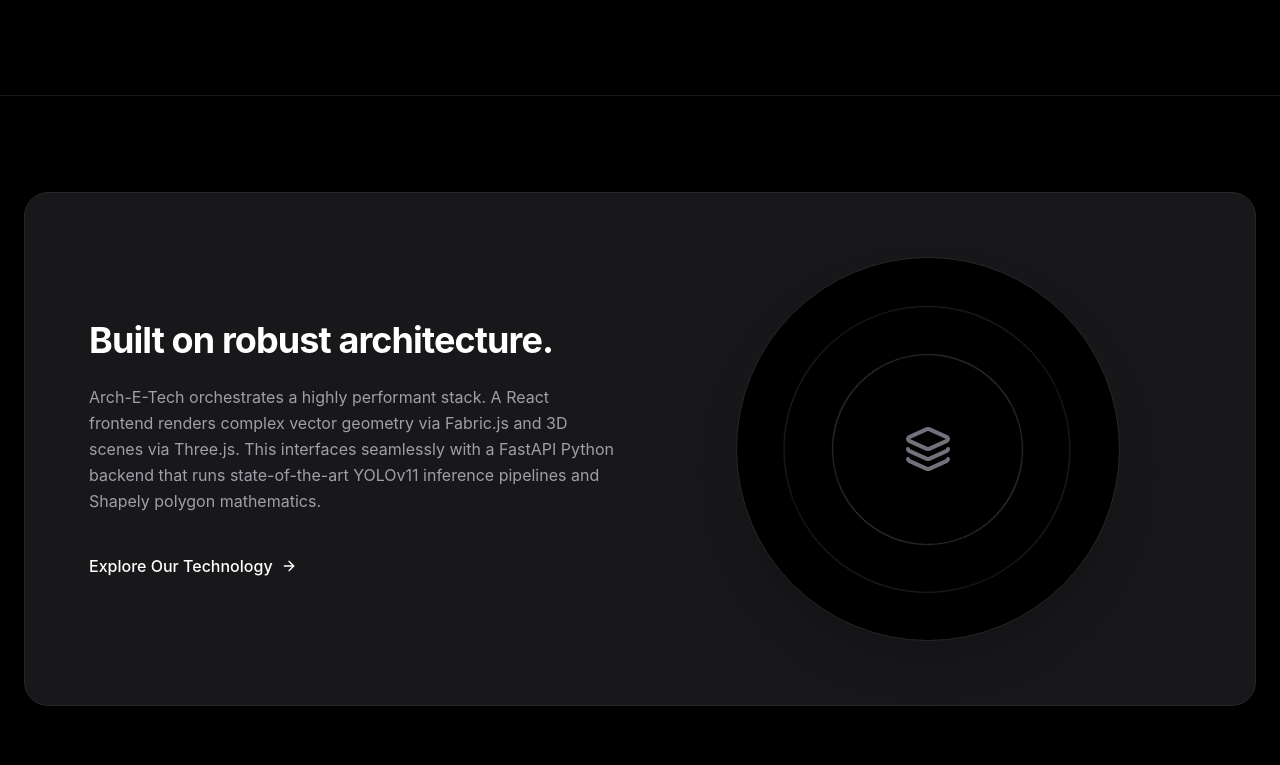
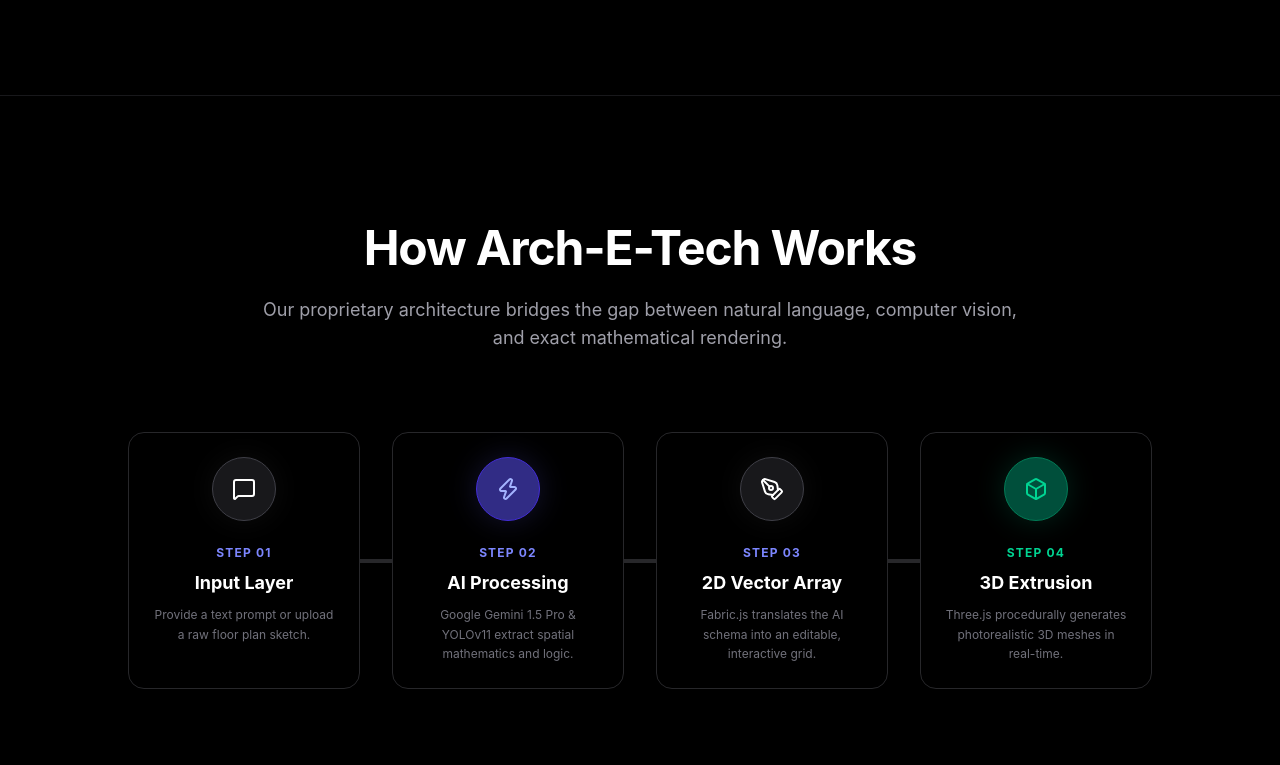
Before and after one commit to Raghavnv/Arch-E-Tech, a React (Vite) app in the folder client/: page / in a window 1280 px wide. Shown: the part 1935-2700 px from the top of the page. Built offline with nearby package versions, Linux system fonts and the light colour scheme.

Commit message:
Fix Canvas2D prop causing Studio blank screen and build GSAP Pipeline Infographic

```diff
--- a/client/src/components/Canvas2D.jsx
+++ b/client/src/components/Canvas2D.jsx
@@ -1,7 +1,7 @@
 import { useEffect, useRef } from 'react';
 import { fabric } from 'fabric';
 
-export default function Canvas2D({ drawingMode }) {
+export default function Canvas2D({ drawingMode, setCanvasElements }) {
   const canvasRef = useRef(null);
   const fabricRef = useRef(null);
   const isDrawing = useRef(false);
--- a/client/src/components/LandingPage.jsx
+++ b/client/src/components/LandingPage.jsx
@@ -40,17 +40,19 @@ export default function LandingPage() {
       );
 
       // Docs section reveal
-      gsap.fromTo('.docs-section',
-        { opacity: 0, y: 30 },
+      gsap.fromTo('.tech-step',
+        { opacity: 0, y: 40, scale: 0.95 },
         {
           scrollTrigger: {
             trigger: '#technology',
-            start: 'top 90%',
+            start: 'top 80%',
           },
           opacity: 1,
           y: 0,
-          duration: 1,
-          ease: 'power2.out'
+          scale: 1,
+          duration: 0.8,
+          stagger: 0.2,
+          ease: 'back.out(1.2)'
         }
       );
     });
@@ -182,24 +184,66 @@ export default function LandingPage() {
         </section>
 
         {/* Technology / Architecture Section */}
-        <section id="technology" className="px-6 max-w-7xl mx-auto py-24 border-t border-zinc-900">
-          <div className="docs-section bg-zinc-900 border border-zinc-800 rounded-3xl p-10 md:p-16 flex flex-col md:flex-row gap-12 items-center">
-            <div className="flex-1 space-y-6">
-              <h2 className="text-3xl md:text-4xl font-bold text-white tracking-tight">Built on robust architecture.</h2>
-              <p className="text-zinc-400 leading-relaxed">
-                Arch-E-Tech orchestrates a highly performant stack. A React frontend renders complex vector geometry via Fabric.js and 3D scenes via Three.js. This interfaces seamlessly with a FastAPI Python backend that runs state-of-the-art YOLOv11 inference pipelines and Shapely polygon mathematics.
-              </p>
-              <button className="inline-flex items-center gap-2 text-white font-medium hover:text-zinc-300 transition-colors pt-4">
-                Explore Our Technology <ArrowRight className="w-4 h-4" />
-              </button>
-            </div>
-            <div className="flex-1 w-full flex justify-center">
-              <div className="w-full max-w-sm aspect-square bg-black border border-zinc-800 rounded-full flex items-center justify-center relative shadow-2xl">
-                {/* Abstract visualization */}
-                <div className="absolute w-3/4 h-3/4 border border-zinc-800 rounded-full animate-[spin_20s_linear_infinite]"></div>
-                <div className="absolute w-1/2 h-1/2 border border-zinc-700 rounded-full animate-[spin_15s_linear_infinite_reverse]"></div>
-                <Layers className="w-12 h-12 text-zinc-500" />
+        <section id="technology" className="px-6 max-w-7xl mx-auto py-32 border-t border-zinc-900">
+          <div className="text-center max-w-3xl mx-auto mb-20">
+            <h2 className="text-3xl md:text-5xl font-bold text-white mb-6 tracking-tight">How Arch-E-Tech Works</h2>
+            <p className="text-zinc-400 text-lg">Our proprietary architecture bridges the gap between natural language, computer vision, and exact mathematical rendering.</p>
+          </div>
+
+          <div className="docs-section relative max-w-5xl mx-auto">
+            {/* Connection Line Background */}
+            <div className="absolute top-1/2 left-0 w-full h-1 bg-zinc-800 -translate-y-1/2 hidden md:block z-0"></div>
+
+            <div className="grid grid-cols-1 md:grid-cols-4 gap-8 relative z-10">
+
+              {/* Step 1 */}
+              <div className="tech-step flex flex-col items-center text-center bg-black p-6 rounded-2xl border border-zinc-800 hover:border-white/50 transition-colors">
+                <div className="w-16 h-16 rounded-full bg-zinc-900 border border-zinc-700 flex items-center justify-center mb-6 shadow-[0_0_30px_rgba(255,255,255,0.05)]">
+                  <MessageSquare className="w-6 h-6 text-white" />
+                </div>
+                <span className="text-xs font-bold text-indigo-400 uppercase tracking-widest mb-2">Step 01</span>
+                <h4 className="text-lg font-bold text-white mb-2">Input Layer</h4>
+                <p className="text-xs text-zinc-500 leading-relaxed">
+                  Provide a text prompt or upload a raw floor plan sketch.
+                </p>
               </div>
+
+              {/* Step 2 */}
+              <div className="tech-step flex flex-col items-center text-center bg-black p-6 rounded-2xl border border-zinc-800 hover:border-white/50 transition-colors">
+                <div className="w-16 h-16 rounded-full bg-indigo-900 border border-indigo-700 flex items-center justify-center mb-6 shadow-[0_0_30px_rgba(99,102,241,0.2)]">
+                  <Zap className="w-6 h-6 text-indigo-300" />
+                </div>
+                <span className="text-xs font-bold text-indigo-400 uppercase tracking-widest mb-2">Step 02</span>
+                <h4 className="text-lg font-bold text-white mb-2">AI Processing</h4>
+                <p className="text-xs text-zinc-500 leading-relaxed">
+                  Google Gemini 1.5 Pro & YOLOv11 extract spatial mathematics and logic.
+                </p>
+              </div>
+
+              {/* Step 3 */}
+              <div className="tech-step flex flex-col items-center text-center bg-black p-6 rounded-2xl border border-zinc-800 hover:border-white/50 transition-colors">
+                <div className="w-16 h-16 rounded-full bg-zinc-900 border border-zinc-700 flex items-center justify-center mb-6 shadow-[0_0_30px_rgba(255,255,255,0.05)]">
+                  <PenTool className="w-6 h-6 text-white" />
+                </div>
+                <span className="text-xs font-bold text-indigo-400 uppercase tracking-widest mb-2">Step 03</span>
+                <h4 className="text-lg font-bold text-white mb-2">2D Vector Array</h4>
+                <p className="text-xs text-zinc-500 leading-relaxed">
+                  Fabric.js translates the AI schema into an editable, interactive grid.
+                </p>
+              </div>
+
+              {/* Step 4 */}
+              <div className="tech-step flex flex-col items-center text-center bg-black p-6 rounded-2xl border border-zinc-800 hover:border-white/50 transition-colors">
+                <div className="w-16 h-16 rounded-full bg-emerald-900 border border-emerald-700 flex items-center justify-center mb-6 shadow-[0_0_30px_rgba(16,185,129,0.2)]">
+                  <Box className="w-6 h-6 text-emerald-400" />
+                </div>
+                <span className="text-xs font-bold text-emerald-400 uppercase tracking-widest mb-2">Step 04</span>
+                <h4 className="text-lg font-bold text-white mb-2">3D Extrusion</h4>
+                <p className="text-xs text-zinc-500 leading-relaxed">
+                  Three.js procedurally generates photorealistic 3D meshes in real-time.
+                </p>
+              </div>
+
             </div>
           </div>
         </section>
```
